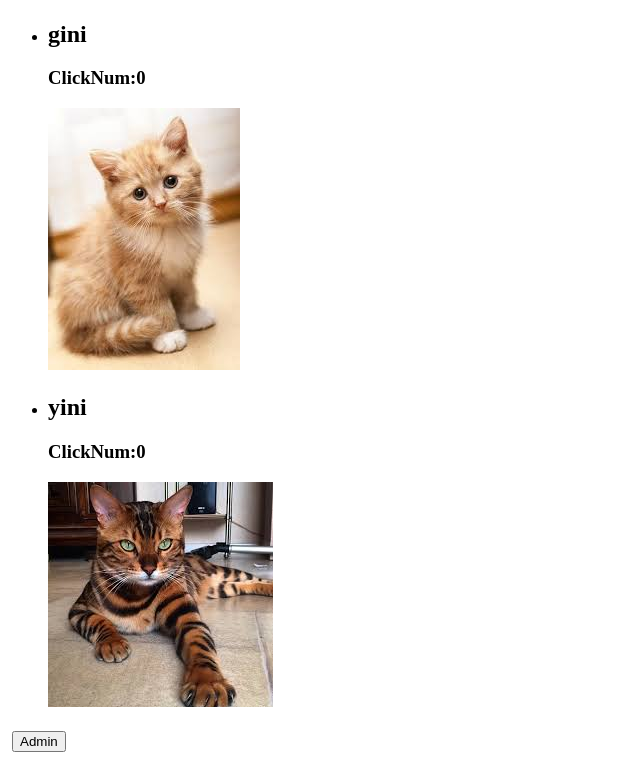
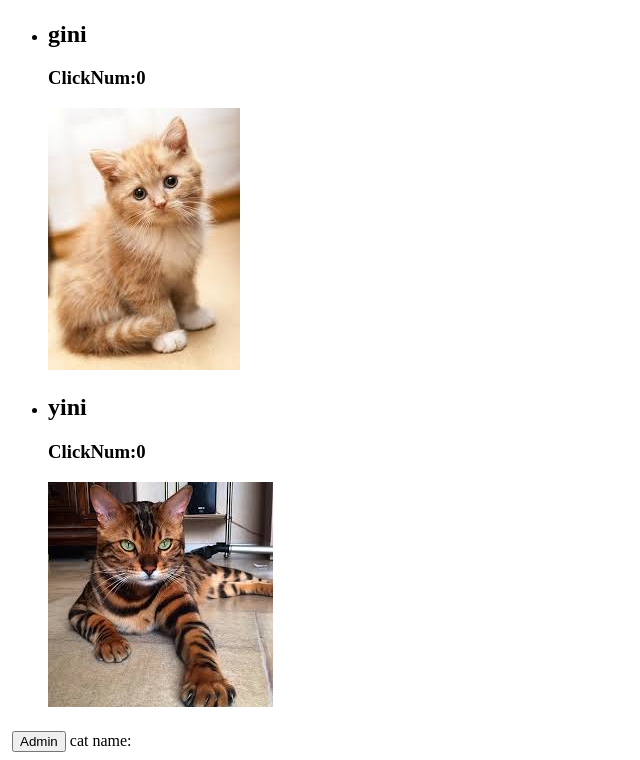
Before and after one commit to mahadyC/catlist, a plain HTML site: page index.html in a window 1280 px wide. Shown: the part 1104-1864 px from the top of the page, without its empty margins (0-640 px from the left). Drawn offline with nearby package versions, Linux system fonts and the light colour scheme.

Commit message:
Add cat name label.

```diff
--- a/index.html
+++ b/index.html
@@ -30,6 +30,7 @@
         <h2 id="catName"></h2>
         <img id="image1" src="">
         <button id="admin">Admin</button>
+        <label>cat name:</label>
     </div>
 </body>
 
```
